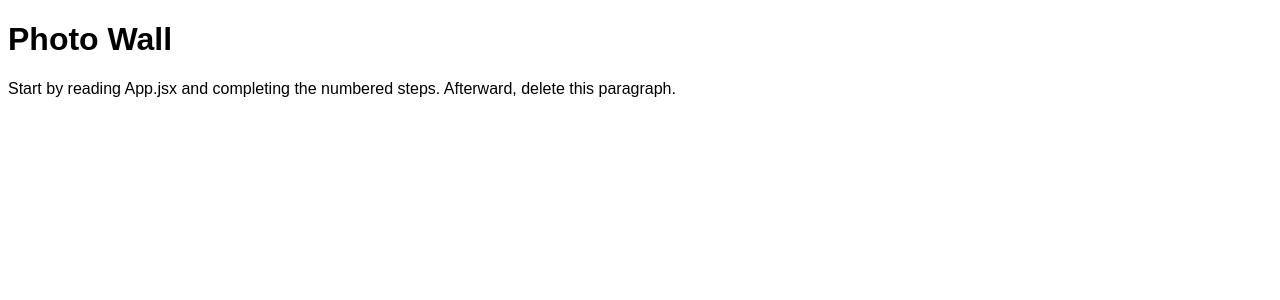
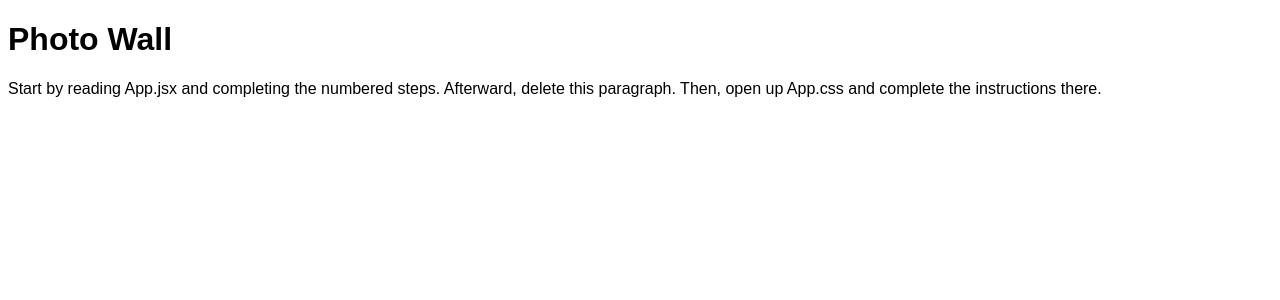
Before and after one commit to Ljohns635/photo-wall, a React (Create React App) app: page / in a window 1280 px wide. Shown: the top 300 px of the page. Built offline with nearby package versions, Linux system fonts and the light colour scheme.

Commit message:
Finished fleshing out the readme

```diff
--- a/src/App.css
+++ b/src/App.css
@@ -0,0 +1,3 @@
+/* 6. Write CSS rules that cause the header and .collage div to be centered on the page */
+
+/* 7. Write CSS rules that ensure that no more than 4 photos appear on a row */
--- a/src/App.jsx
+++ b/src/App.jsx
@@ -12,7 +12,8 @@ class App extends Component {
   state = {
   }
 
-  // 2. Declare a life cycle method that:
+  // 2. Declare a life cycle method
+  // This life cycle method should:
   //  - will be called after the component is initially rendered
   // - will fetch an array of photos
   // - will add that array of photos to state once received
@@ -22,7 +23,11 @@ class App extends Component {
       <React.Fragment>
         <header>
           <h1>Photo Wall</h1>
-          <p>Start by reading App.jsx and completing the numbered steps. Afterward, delete this paragraph.</p>
+          <p>
+            Start by reading App.jsx and completing the numbered steps.
+            Afterward, delete this paragraph. Then, open up App.css and
+            complete the instructions there.
+          </p>
         </header>
         <div className="collage">
             {/* We use map here because Array.prototype.map is an expression,
```
Also changed, not shown: 1 other file (tests, documents, lock files or other folders).
